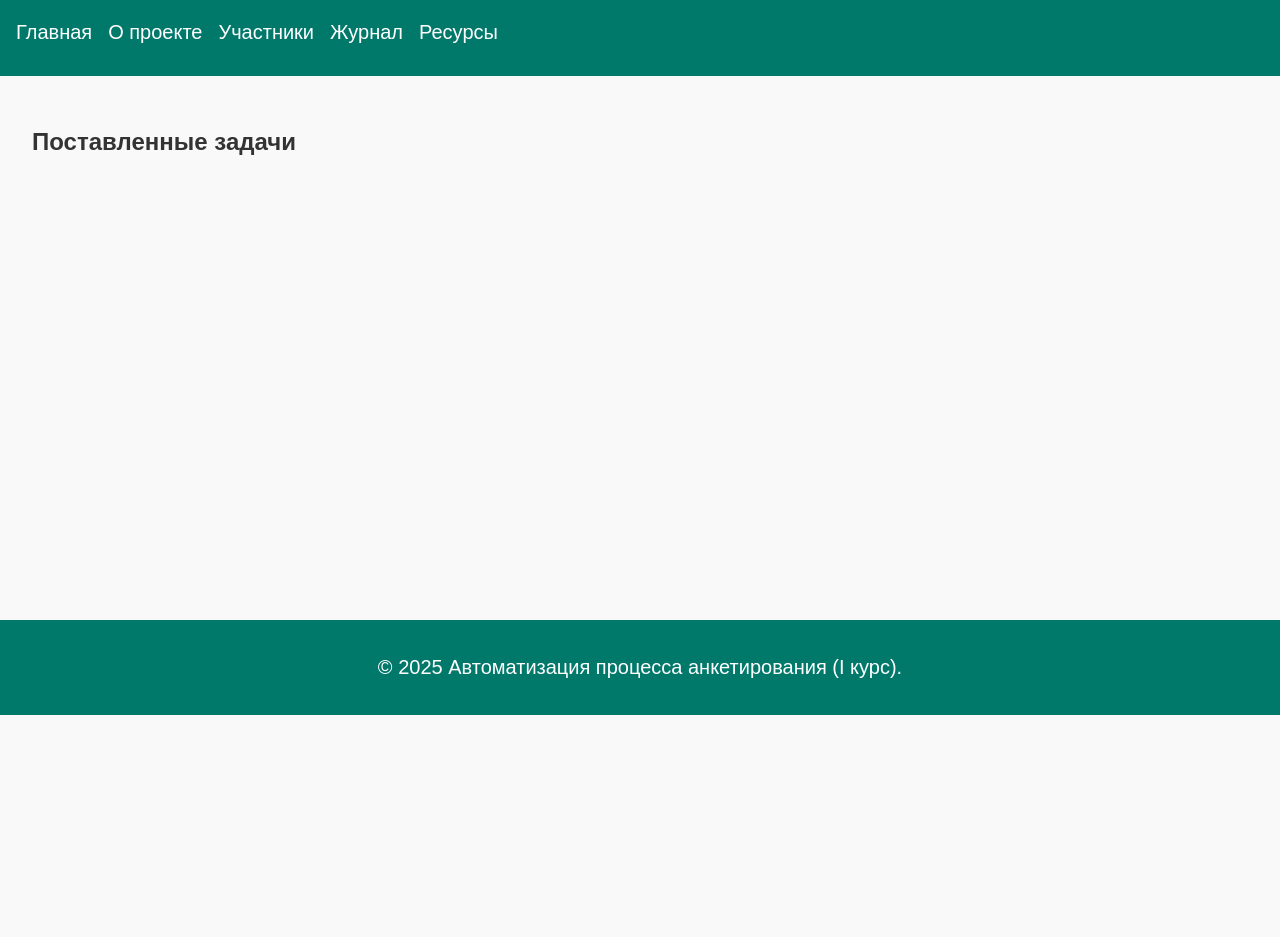
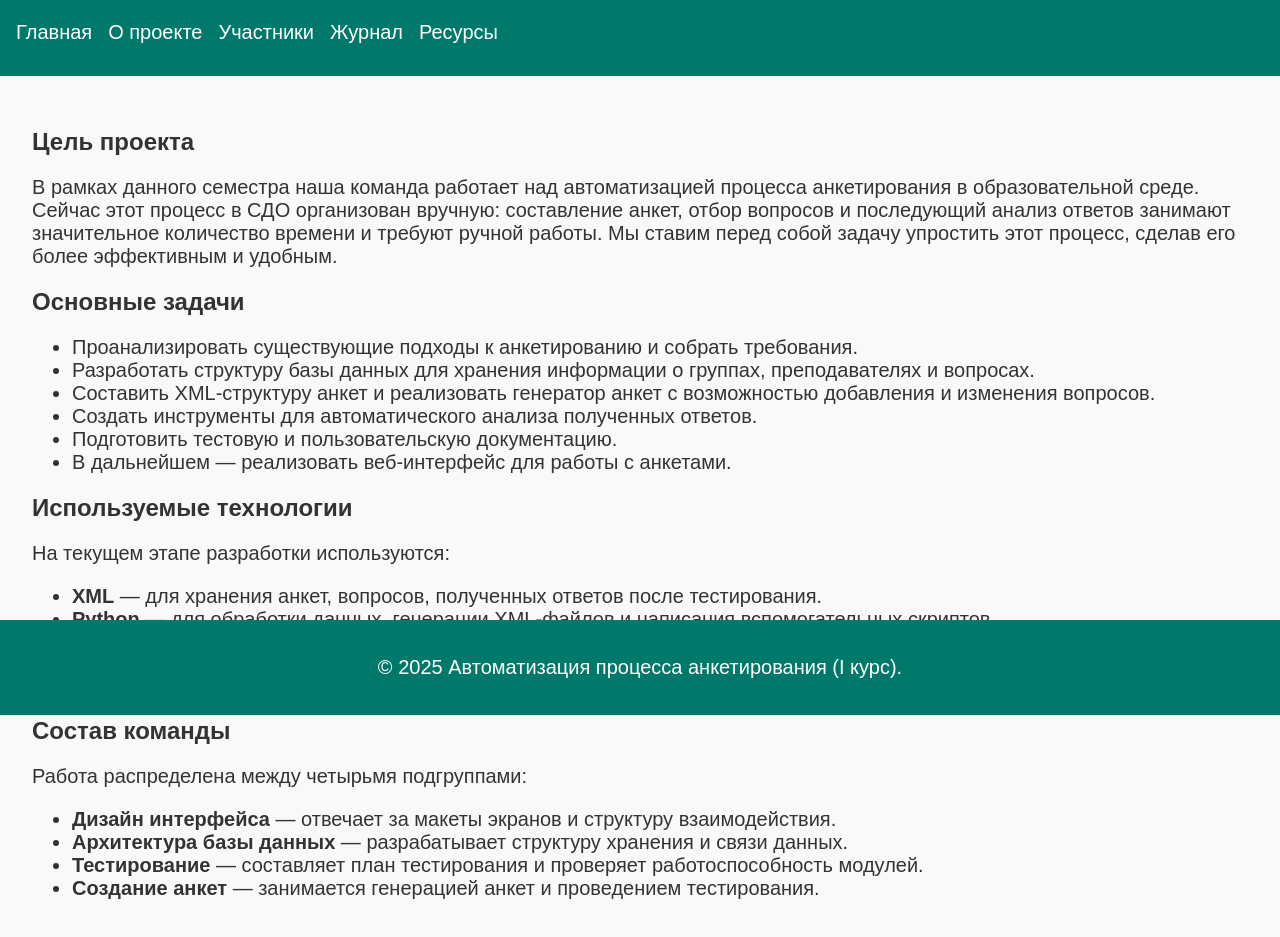
Before and after one commit to BPlama/practice2025-1, a plain HTML site: page site/about.html in a window 1280 px wide. Shown: the part 85-1022 px from the top of the page. Before the commit the page ends 800 px from the top, so only its background shows below. Drawn offline with Linux system fonts and the light colour scheme.

Commit message:
Контентная доработка: переработана аннотация на главной странице, добавлено полное описание проекта (цели, задачи, используемые технологии), расширен блок команд с ролями и описанием вкладов участников

```diff
--- a/site/about.html
+++ b/site/about.html
@@ -21,9 +21,44 @@
 
 <main>
     <section>
-        <h2>Поставленные задачи</h2>
+        <h2>Цель проекта</h2>
+        <p>В рамках данного семестра наша команда работает над автоматизацией процесса анкетирования в образовательной среде. Сейчас этот процесс в СДО организован вручную: составление анкет, отбор вопросов и последующий анализ ответов занимают значительное количество времени и требуют ручной работы. Мы ставим перед собой задачу упростить этот процесс, сделав его более эффективным и удобным.</p>
     </section>
-</main>
+
+    <section>
+      <h2>Основные задачи</h2>
+        <ul>
+          <li>Проанализировать существующие подходы к анкетированию и собрать требования.</li>
+          <li>Разработать структуру базы данных для хранения информации о группах, преподавателях и вопросах.</li>
+          <li>Составить XML-структуру анкет и реализовать генератор анкет с возможностью добавления и изменения вопросов.</li>
+          <li>Создать инструменты для автоматического анализа полученных ответов.</li>
+          <li>Подготовить тестовую и пользовательскую документацию.</li>
+          <li>В дальнейшем — реализовать веб-интерфейс для работы с анкетами.</li>
+        </ul>
+    </section>
+
+    <section>
+      <h2>Используемые технологии</h2>
+        <p>На текущем этапе разработки используются:</p>
+        <ul>
+          <li><strong>XML</strong> — для хранения анкет, вопросов, полученных ответов после тестирования.</li>
+          <li><strong>Python</strong> — для обработки данных, генерации XML-файлов и написания вспомогательных скриптов.</li>
+          <li><strong>Java</strong> — для создания модуля анализа и возможного взаимодействия с базой данных.</li>
+      </ul>
+      <p>HTML и CSS планируются к использованию на следующем этапе для создания веб-интерфейса.</p>
+    </section>
+
+    <section>
+      <h2>Состав команды</h2>
+      <p>Работа распределена между четырьмя подгруппами:</p>
+      <ul>
+        <li><strong>Дизайн интерфейса</strong> — отвечает за макеты экранов и структуру взаимодействия.</li>
+        <li><strong>Архитектура базы данных</strong> — разрабатывает структуру хранения и связи данных.</li>
+        <li><strong>Тестирование</strong> — составляет план тестирования и проверяет работоспособность модулей.</li>
+        <li><strong>Создание анкет</strong> — занимается генерацией анкет и проведением тестирования.</li>
+      </ul>
+    </section>
+  </main>
 
 <footer class="fixed-footer">
     <p>&copy; 2025 Автоматизация процесса анкетирования (I курс).</p>
```
Also changed, not shown: site/index.html (+19 -7 lines), site/team.html (+12 -8 lines).
